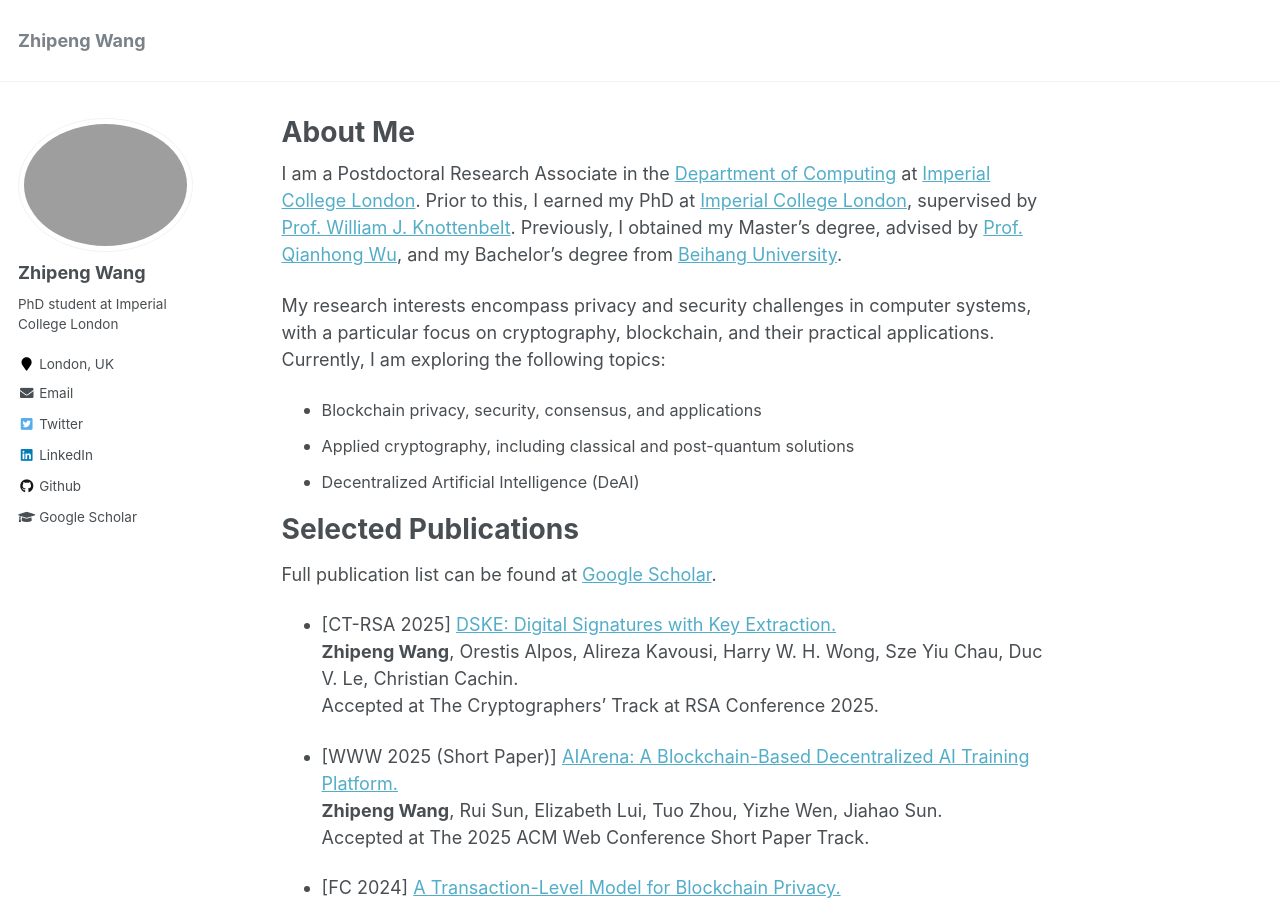
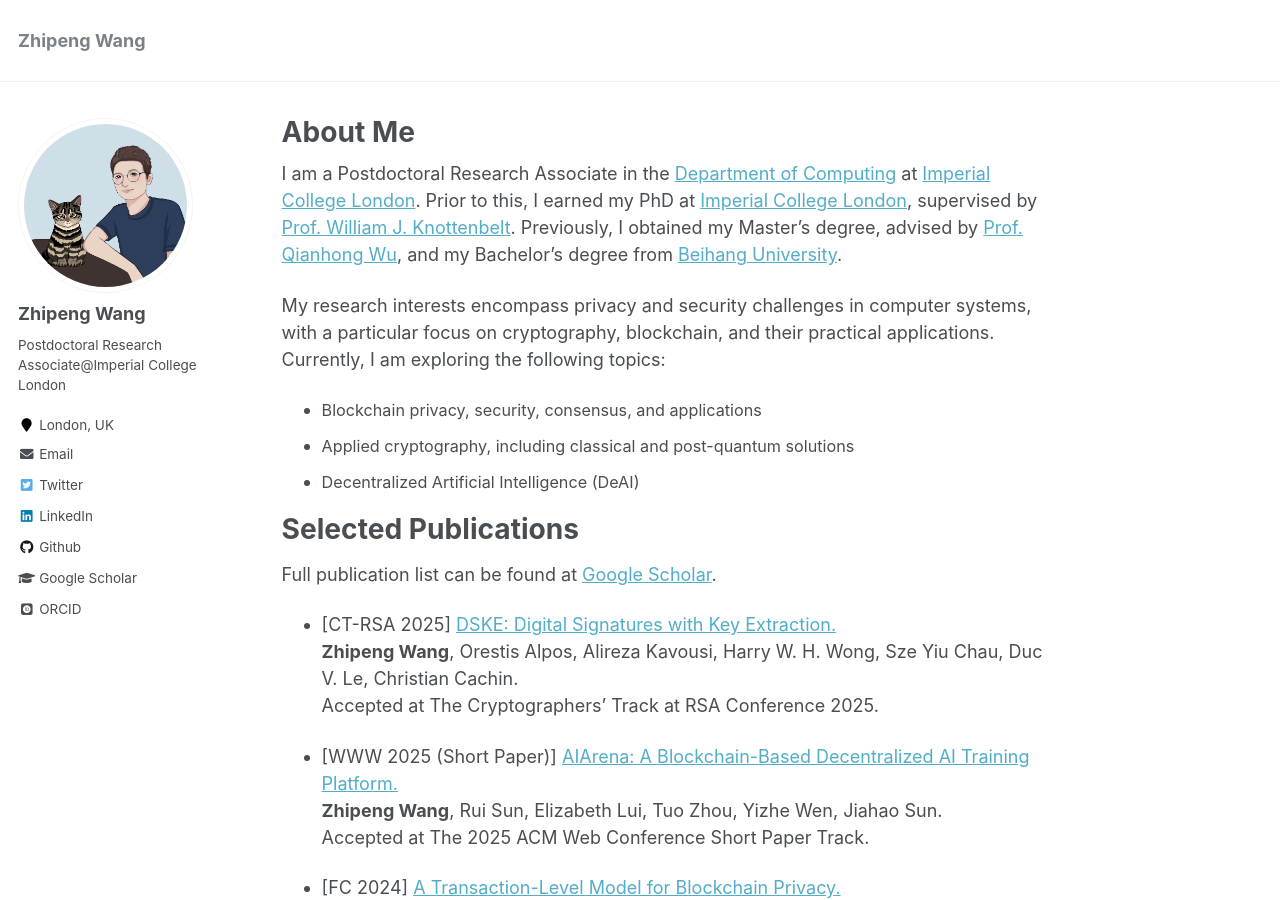
Before and after one commit to WZP321/profile, a Jekyll site: the page built from _pages/about.md, in a window 1280 px wide and 900 px high. Built offline with Jekyll 4.4.1, drawn with Linux system fonts in a browser that asks for light colours; some web fonts are replaced.

Commit message:
update about me

```diff
--- a/_config.yml
+++ b/_config.yml
@@ -81,8 +81,8 @@ analytics:
 # Site Author
 author:
   name             : "Zhipeng Wang"
-  avatar           : "wangzhipeng.jpg"
-  bio              : "PhD student at Imperial College London"
+  avatar           : "wangzhipeng.jpeg"
+  bio              : "Postdoctoral Research Associate@Imperial College London"
   location         : "London, UK"
   employer         :
   pubmed           :
@@ -103,7 +103,7 @@ author:
   impactstory      : #"https://profiles.impactstory.org/u/xxxx-xxxx-xxxx-xxxx"
   lastfm           :
   linkedin         : "zhipeng-wang-2b4091132/"
-  orcid            :
+  orcid            : https://orcid.org/my-orcid?orcid=0000-0003-1089-1583
   pinterest        :
   soundcloud       :
   stackoverflow    : # http://stackoverflow.com/users/123456/username
```
